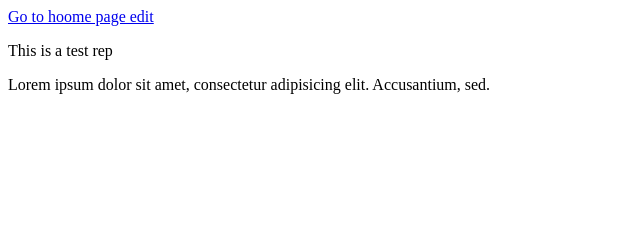
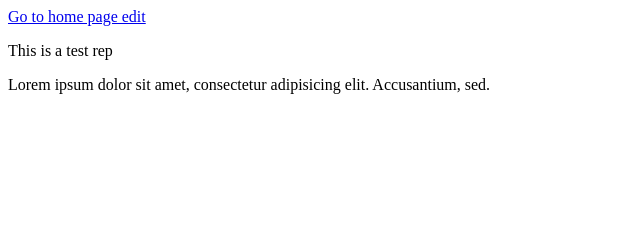
Before and after one commit to sarahlhaas/LearnGit424, a plain HTML site: page index.html in a window 1280 px wide. Shown: the top 240 px of the page, 0-640 px from the left. Drawn offline with Linux system fonts and the light colour scheme.

Commit message:
update hoome to home

```diff
--- a/index.html
+++ b/index.html
@@ -10,7 +10,7 @@
 <body>
     <div id="header">
         <!-- navigation links will be here -->
-        <a href="#">Go to hoome page edit</a>
+        <a href="#">Go to home page edit</a>
     </div>
 
     <div id="main">
```
